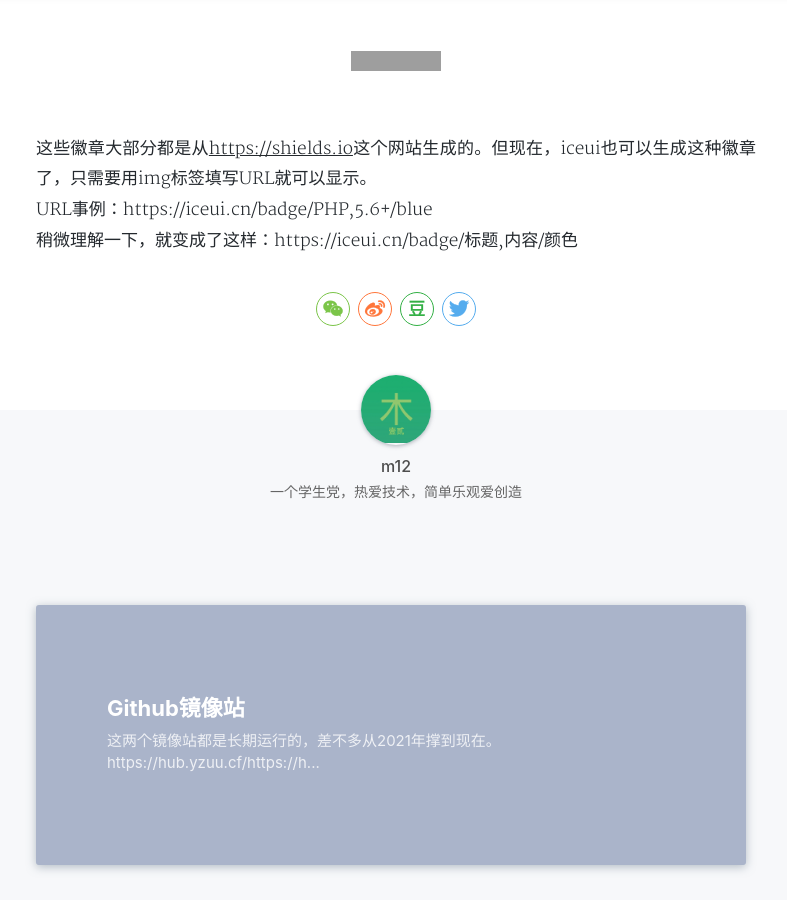
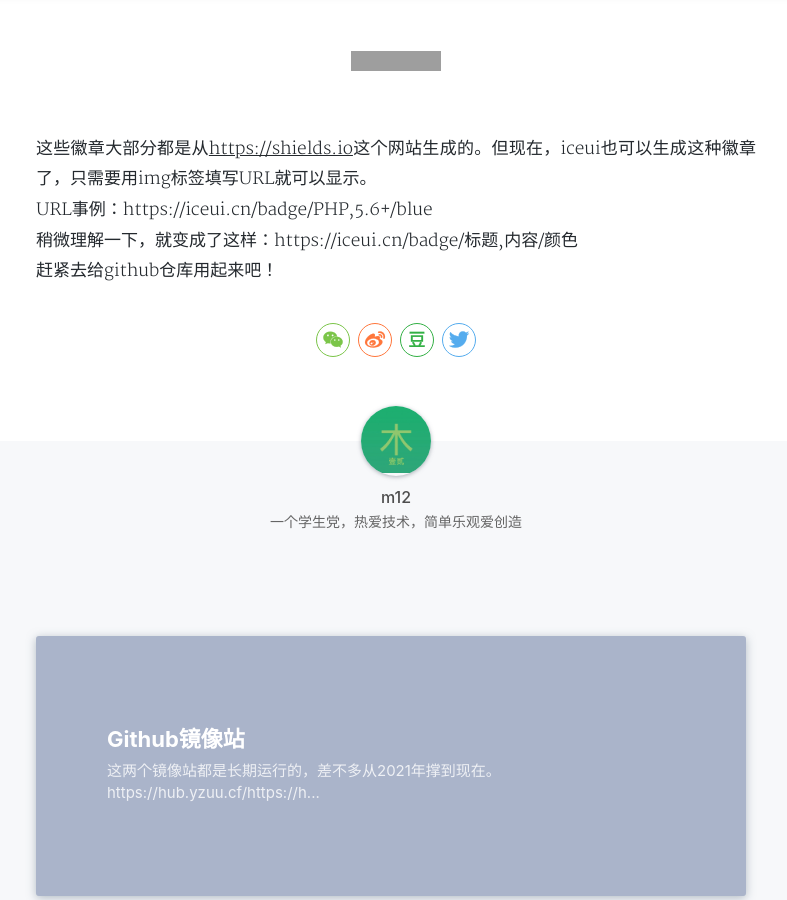
Before and after one commit to m000001002/m000001002.github.io, a Jekyll site: the page built from _posts/2024-01-20-badge.md, in a window 1280 px wide and 900 px high, scrolled down 664 px. Shown: the whole window, without its empty margins (244-1031 px from the left). Built offline with Jekyll 4.4.1, drawn with Linux system fonts in a browser that asks for light colours; nearby versions of some CDN libraries; a style sheet for code colours, icons or effects is not loaded; grey boxes are pictures that could not be loaded.

Commit message:
Update 2024-01-20-badge.md

```diff
--- a/_posts/2024-01-20-badge.md
+++ b/_posts/2024-01-20-badge.md
@@ -12,3 +12,4 @@ tags: iceui github
 这些徽章大部分都是从<https://shields.io>这个网站生成的。但现在，iceui也可以生成这种徽章了，只需要用img标签填写URL就可以显示。
 URL事例：https://iceui.cn/badge/PHP,5.6+/blue
 稍微理解一下，就变成了这样：https://iceui.cn/badge/标题,内容/颜色
+赶紧去给github仓库用起来吧！
```
